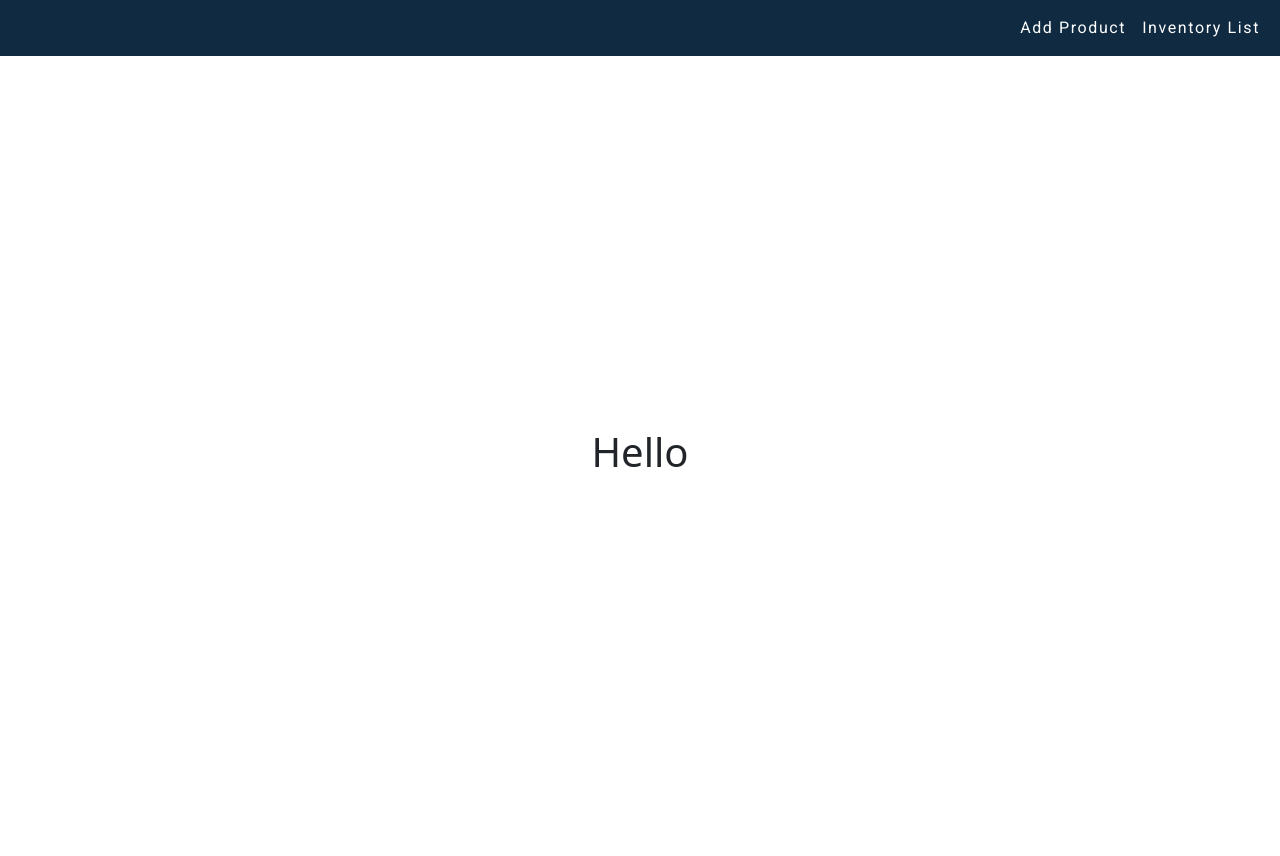
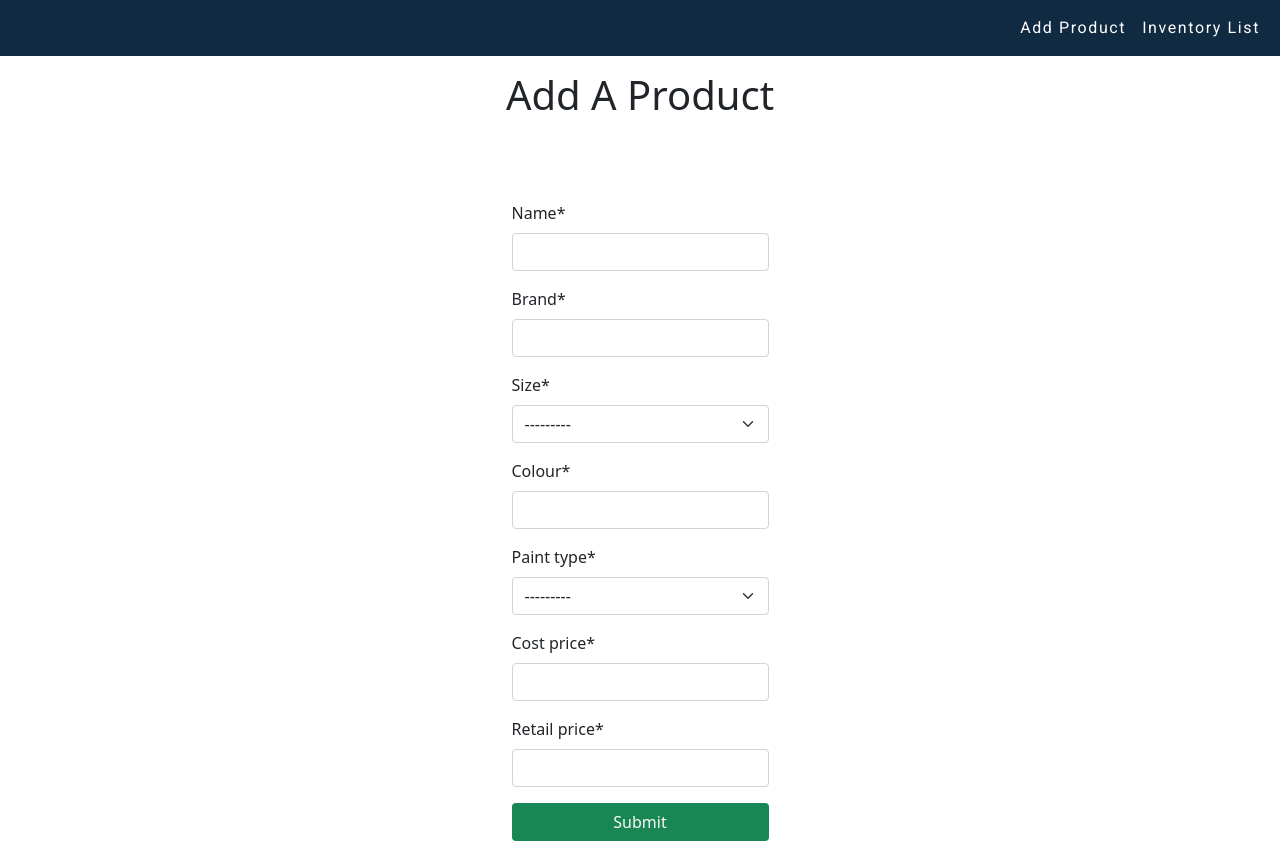
Before and after one commit to OliverCadman/shopify_backend_dev_challenge, a Django app: page /products/ in a window 1280 px wide. Run offline with Django 4.2, Linux system fonts and the light colour scheme; some libraries are stand-ins or nearby versions.

Commit message:
Added form with basic styling

```diff
--- a/products/templates/products/product_form.html
+++ b/products/templates/products/product_form.html
@@ -1,5 +1,17 @@
 {% extends 'base.html' %}
+{% load crispy_forms_tags %}
+{% load static %}
+
+{% block extra_css %}
+    <link rel="stylesheet" href="{% static 'products/css/add_product.css' %}">
+{% endblock %}
 
 {% block content %}
-    <h1>Hello</h1>
+    <h1>Add A Product</h1>
+    <p></p>
+     <form method="post" action="" id="add_product" class="primary-font">
+       {% csrf_token %}
+       {{ form|crispy }}
+       <button type="submit" value="Submit" class="btn bg-success text-light w-100">Submit</button>
+   </form>
 {% endblock %}
--- a/products/views.py
+++ b/products/views.py
@@ -5,4 +5,12 @@
 
 class AddProduct(CreateView):
     model = Product
-    fields = ["name"]
+    fields = [
+        'name',
+        'brand',
+        'size',
+        'colour',
+        'paint_type',
+        'cost_price',
+        'retail_price'
+    ]
```
Also changed, not shown: products/static/products/css/add_product.css (added, +18 -0 lines), 3 other files.
